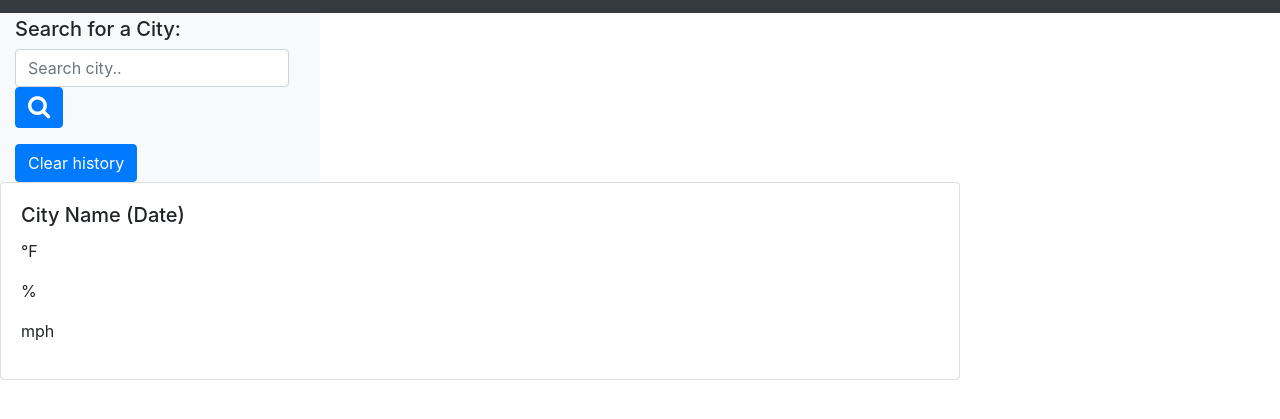
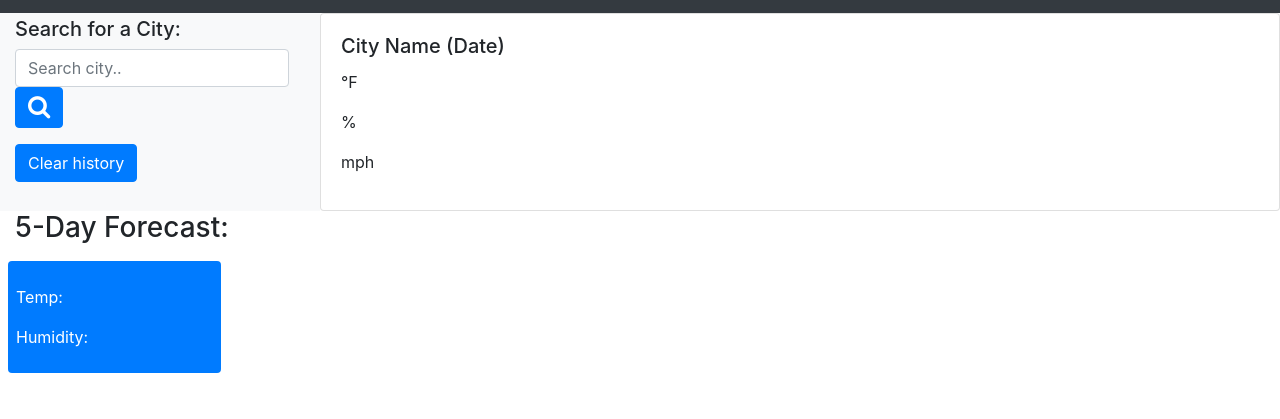
Before and after one commit to Bokosyk/Weather-Dashboard, a plain HTML site: page index.html in a window 1280 px wide. Shown: the part 59-478 px from the top of the page. Drawn offline with nearby package versions, Linux system fonts and the light colour scheme.

Commit message:
Created first Forecast tab

```diff
--- a/index.html
+++ b/index.html
@@ -43,15 +43,6 @@
                 <ul class="list-group history"></ul>
             </aside>
 
-            <!-- Current Forecast -->
-            <div class="col-lg-9">
-                <div id="today" class="mt-3"></div>
-                <div id="forecast" class="mt-3"></div>
-            </div>
-        </div>
-    </div>
-
-    <!-- <section> -->
             <!-- Card Body -->
             <div class="card w-75">
                 <div class="card-body">
@@ -62,6 +53,25 @@
                     <p class="card-text"><span id="indexUV"></span></p>
                 </div>
             </div>
+
+            <!-- Future Forecast Tabs -->
+            <section class="col-sm-12" id ="future-forecast">
+                <h3>5-Day Forecast:</h3>
+                <div class="row text-light">
+                    <div class="col-sm-2 bg-primary forecast text-white ml-2 mb-3 p-2 mt-2 rounded" >
+                        <p id="tabDate1"></p>
+                        <p id="tabDate1"></p>
+                        <p>Temp:<span id="tempTab1"></span></p>
+                        <p>Humidity:<span id="humidityTab1"></span></p>
+                    </div>
+
+            </section>
+
+
+        </div>
+    </div>
+
+    <!-- <section> -->
 
     <div>
 
```
Lines whose indentation alone changed are shown as unchanged.
